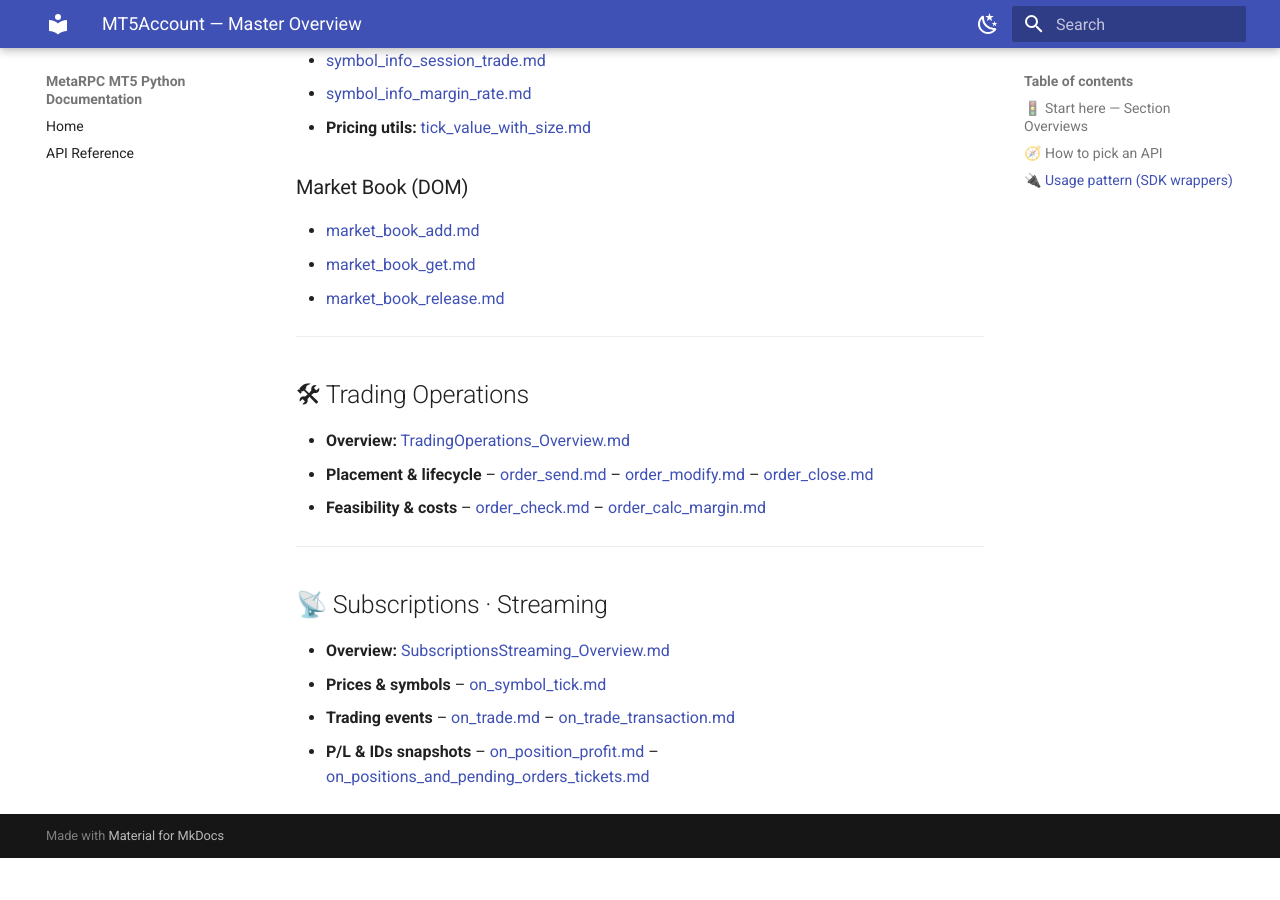
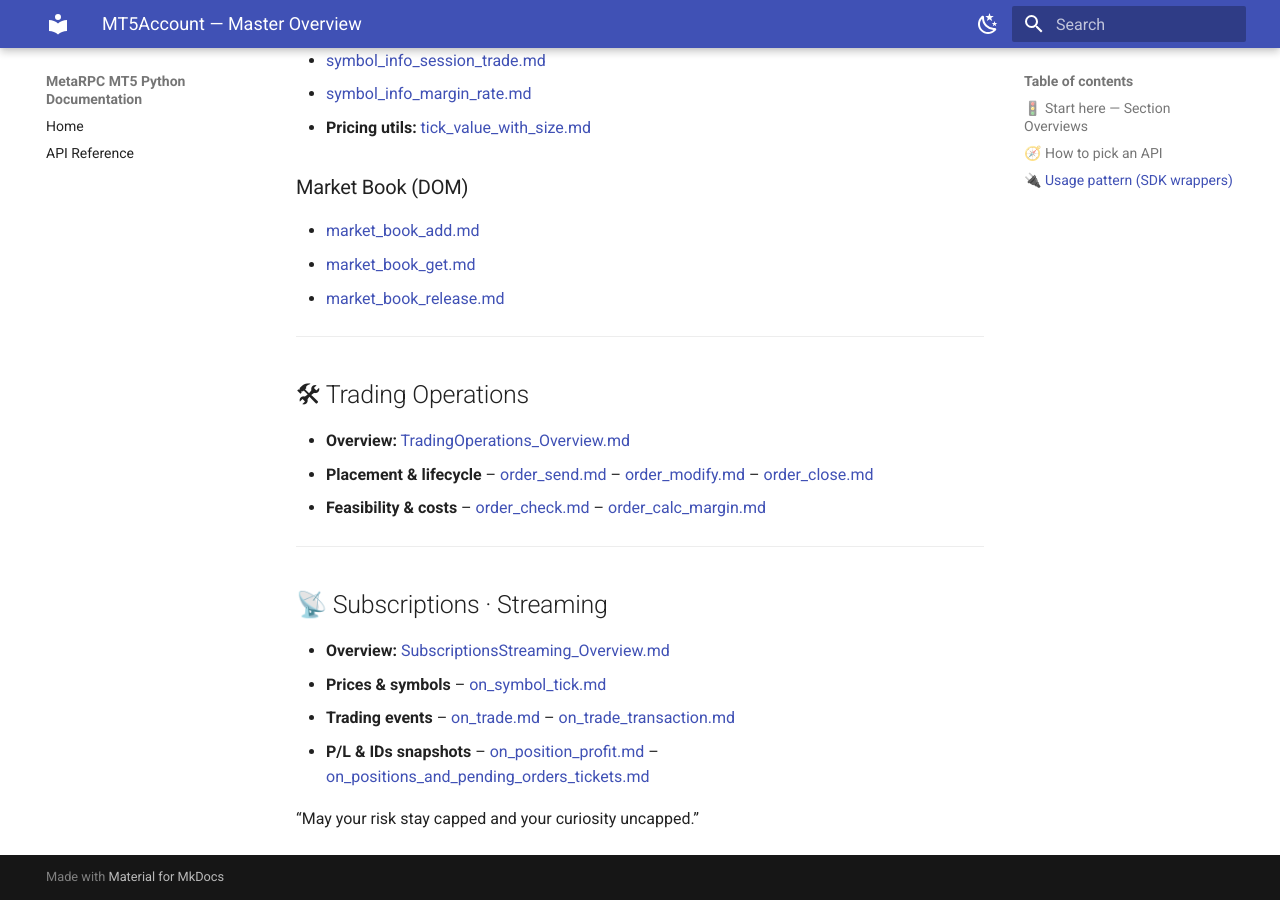
Before and after one commit to MetaRPC/PyMT5, an MkDocs documentation site: the page built from docs/MT5Account/BASE.md, in a window 1280 px wide and 900 px high, scrolled down 2794 px. Built offline with MkDocs 1.6.1 and Material for MkDocs 9.7.7, drawn with Linux system fonts in a browser that asks for light colours; before the commit the page ends 3652 px from its top, so only the background shows below that.

Commit message:
Update BASE.md

```diff
--- a/docs/MT5Account/BASE.md
+++ b/docs/MT5Account/BASE.md
@@ -136,3 +136,5 @@ Timestamps = **UTC** (`google.protobuf.Timestamp`). For long‑lived streams, pa
 * **P/L & IDs snapshots**
   – [on\_position\_profit.md](./Subscriptions_Streaming/on_position_profit.md)
   – [on\_positions\_and\_pending\_orders\_tickets.md](./Subscriptions_Streaming/on_positions_and_pending_orders_tickets.md)
+
+“May your risk stay capped and your curiosity uncapped.”
```
